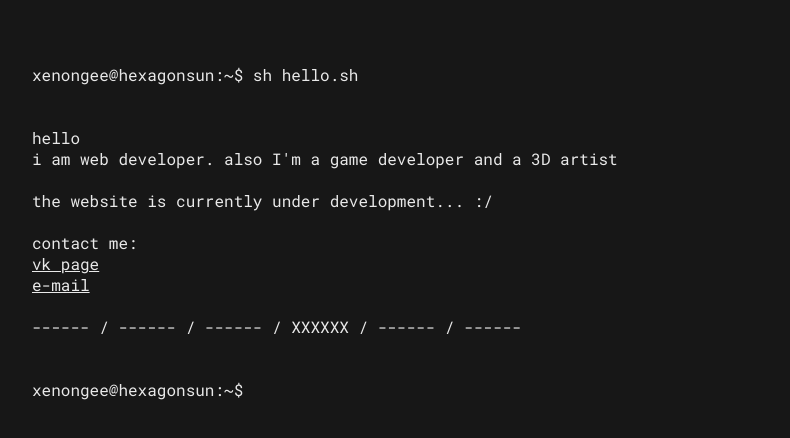
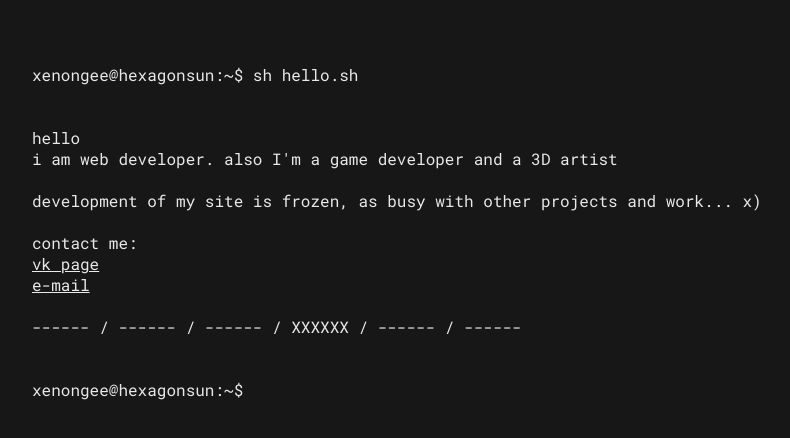
Before and after one commit to xnngee/xnngee.github.io, a plain HTML site: page index.html in a window 1280 px wide. Shown: the whole page, without its empty margins (32-822 px from the left). Drawn offline with Linux system fonts and the light colour scheme.

Commit message:
Update index.html

```diff
--- a/index.html
+++ b/index.html
@@ -13,7 +13,7 @@
   <p>hello</p>
   <p>i am web developer. also I'm a game developer and a 3D artist</p>
   <br>
-  <p>the website is currently under development... :/</p>
+  <p>development of my site is frozen, as busy with other projects and work... x)</p>
   <br>
   <p>contact me:</p>
   <ul>
```
